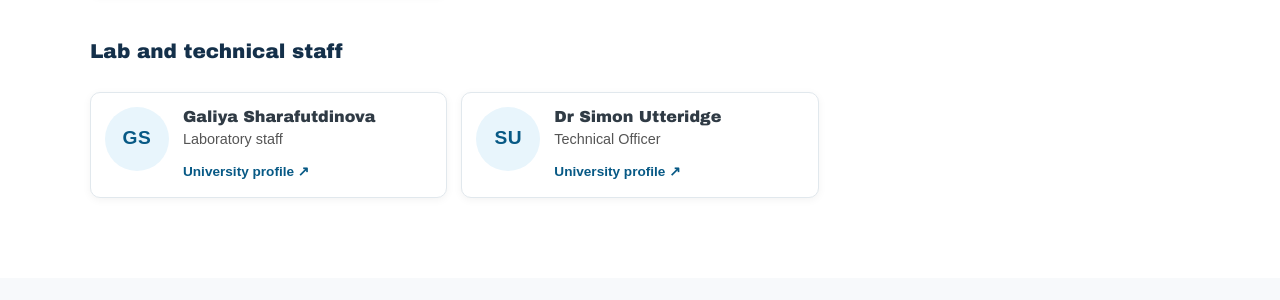
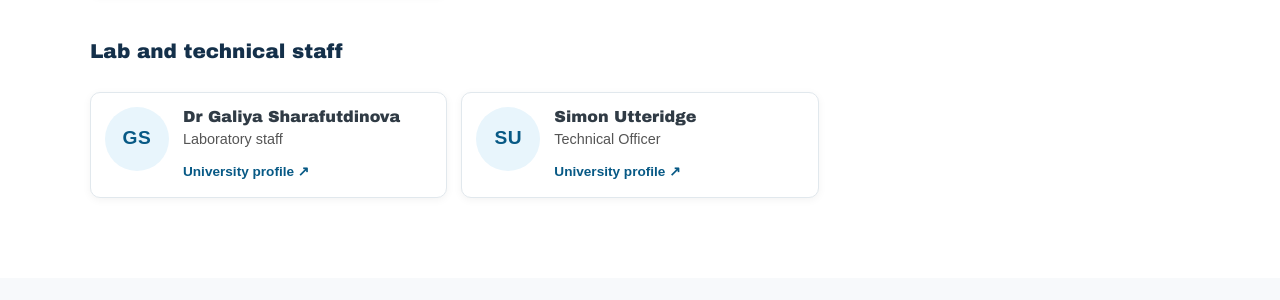
Before and after one commit to NewyPhysics/unofficial_homepage, a Jekyll site: the page built from index.html, in a window 1280 px wide and 900 px high, scrolled down 2840 px. Shown: the part 152-452 px from the top of the window. Built offline with Jekyll 4.4.1, drawn with Linux system fonts in a browser that asks for light colours.

Commit message:
Correct titles for lab staff
Co-Authored-By: Claude Opus 5.5 <noreply@anthropic.com>
Claude-Session: https://claude.ai/code/session_01LYcBCLwvG5rvH6dJMd99nN

```diff
--- a/_data/team.yml
+++ b/_data/team.yml
@@ -54,14 +54,14 @@
   status: past
   supervisors: [schunker-hannah]
 
-- name: "Dr Simon Utteridge"
+- name: "Simon Utteridge"
   sort_name: "Utteridge"
   role: technical
   status: current
   title: "Technical Officer"
   profile: "https://www.newcastle.edu.au/profile/simon-utteridge"
 
-- name: "Galiya Sharafutdinova"
+- name: "Dr Galiya Sharafutdinova"
   sort_name: "Sharafutdinova"
   role: technical
   status: current
```
